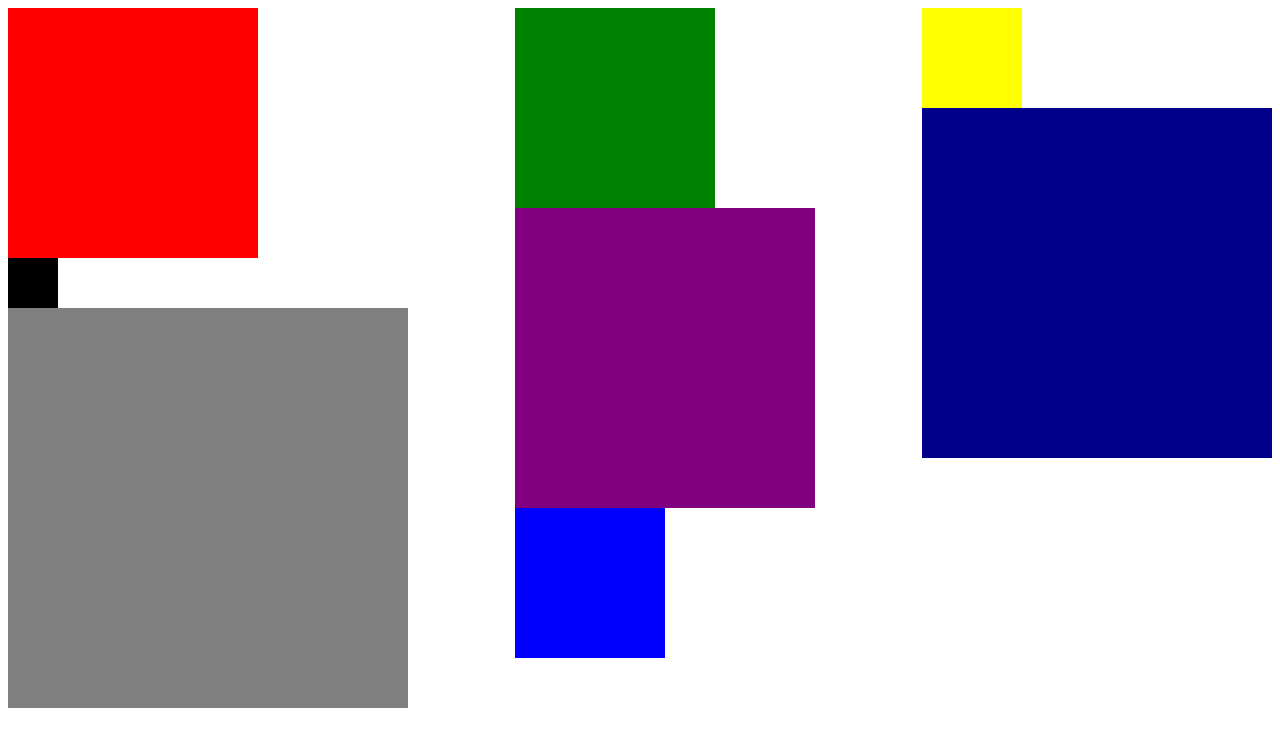
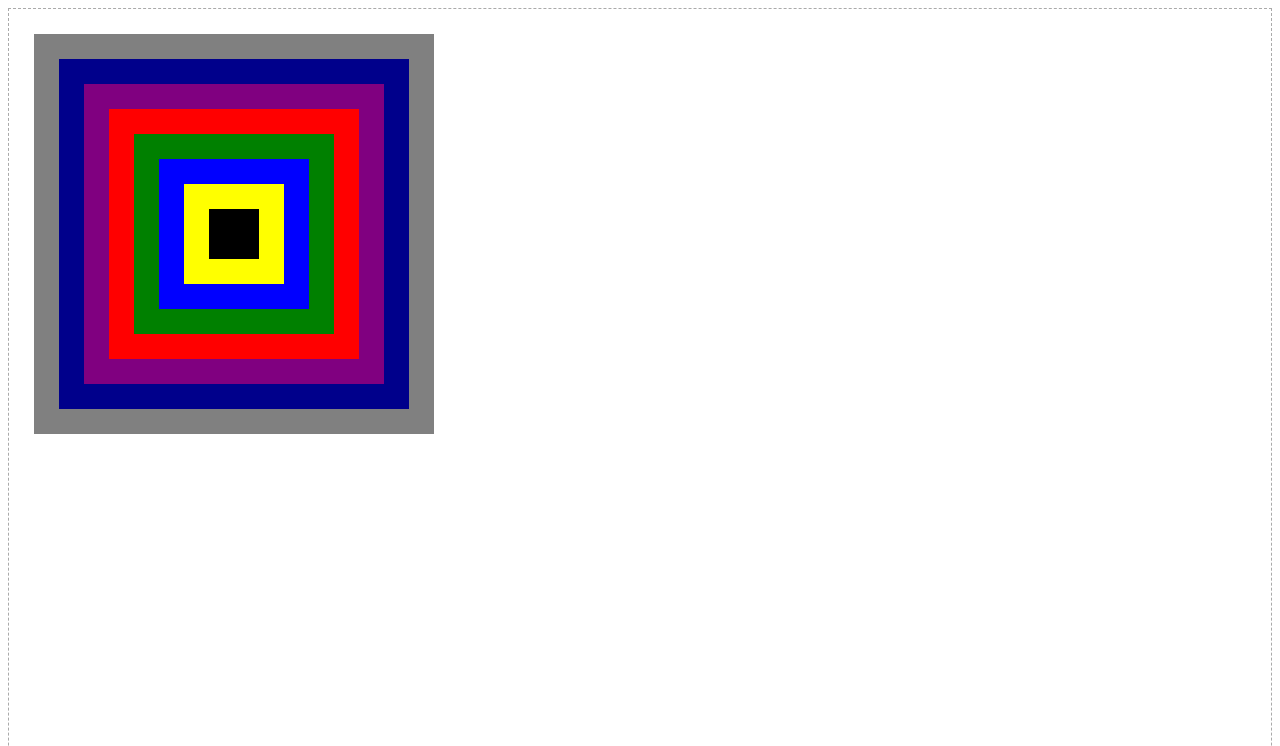
Before and after one commit to TienMat999/set-2025, a plain HTML site: page SET-289/hanoi-tower.html in a window 1280 px wide. Shown: the top 746 px of the page. Drawn offline with Linux system fonts and the light colour scheme.

Commit message:
Upload 3 files CSS position

```diff
--- /dev/null
+++ b/SET-289/hanoi-tower-absolute.css
@@ -0,0 +1,74 @@
+#root {
+  display: flex;
+  justify-content: space-between;
+  position: relative;
+  /* top: calc(25px * 1);
+  left: calc(25px * 1); */
+  /* NOTE: uncomment dòng code để thấy #root */
+  border: 1px dashed #aaa;
+}
+
+.black    { background-color: black;    width: 50px;  height: 50px;  }
+.yellow   { background-color: yellow;   width: 100px; height: 100px; }
+.blue     { background-color: blue;     width: 150px; height: 150px; }
+.green    { background-color: green;    width: 200px; height: 200px; }
+.red      { background-color: red;      width: 250px; height: 250px; }
+.purple   { background-color: purple;   width: 300px; height: 300px; }
+.darkblue { background-color: darkblue; width: 350px; height: 350px; }
+.grey     { background-color: grey;     width: 400px; height: 400px; }
+
+.grey {
+  position: absolute;
+  top: calc(25px * 1);
+  left: calc(25px * 1);
+  z-index: 1;
+}
+
+.darkblue {
+  position: absolute;
+  top: calc(25px * 2);
+  left: calc(25px * 2);
+  z-index: 2;
+}
+
+.purple {
+  position: absolute;
+  top: calc(25px * 3);
+  left: calc(25px * 3);
+  z-index: 3;
+}
+
+.red {
+  position: absolute;
+  top: calc(25px * 4);
+  left: calc(25px * 4);
+  z-index: 4;
+}
+
+.green {
+  position: absolute;
+  top: calc(25px * 5);
+  left: calc(25px * 5);
+  z-index: 5;
+}
+
+.blue {
+  position: absolute;
+  top: calc(25px * 6);
+  left: calc(25px * 6);
+  z-index: 6;
+}
+
+.yellow {
+  position: absolute;
+  top: calc(25px * 7);
+  left: calc(25px * 7);
+  z-index: 7;
+}
+
+.black {
+  position: absolute;
+  top: calc(25px * 8);
+  left: calc(25px * 8);
+  z-index: 8;
+}
--- /dev/null
+++ b/SET-289/hanoi-tower-fixed.css
@@ -0,0 +1,74 @@
+#root {
+  display: flex;
+  justify-content: space-between;
+  position: relative;
+  /* top: calc(25px * 1);
+  left: calc(25px * 1); */
+  /* NOTE: uncomment dòng code để thấy #root */
+  border: 1px dashed #aaa;
+}
+
+.black    { background-color: black;    width: 50px;  height: 50px;  }
+.yellow   { background-color: yellow;   width: 100px; height: 100px; }
+.blue     { background-color: blue;     width: 150px; height: 150px; }
+.green    { background-color: green;    width: 200px; height: 200px; }
+.red      { background-color: red;      width: 250px; height: 250px; }
+.purple   { background-color: purple;   width: 300px; height: 300px; }
+.darkblue { background-color: darkblue; width: 350px; height: 350px; }
+.grey     { background-color: grey;     width: 400px; height: 400px; }
+
+.grey {
+  position: fixed;
+  top: calc(25px * 1);
+  left: calc(25px * 1);
+  z-index: 1;
+}
+
+.darkblue {
+  position: fixed;
+  top: calc(25px * 2);
+  left: calc(25px * 2);
+  z-index: 2;
+}
+
+.purple {
+  position: fixed;
+  top: calc(25px * 3);
+  left: calc(25px * 3);
+  z-index: 3;
+}
+
+.red {
+  position: fixed;
+  top: calc(25px * 4);
+  left: calc(25px * 4);
+  z-index: 4;
+}
+
+.green {
+  position: fixed;
+  top: calc(25px * 5);
+  left: calc(25px * 5);
+  z-index: 5;
+}
+
+.blue {
+  position: fixed;
+  top: calc(25px * 6);
+  left: calc(25px * 6);
+  z-index: 6;
+}
+
+.yellow {
+  position: fixed;
+  top: calc(25px * 7);
+  left: calc(25px * 7);
+  z-index: 7;
+}
+
+.black {
+  position: fixed;
+  top: calc(25px * 8);
+  left: calc(25px * 8);
+  z-index: 8;
+}
--- /dev/null
+++ b/SET-289/hanoi-tower-relative.css
@@ -0,0 +1,72 @@
+#root {
+  /* display: flex;
+  justify-content: space-between; */
+  position: relative;
+  /* NOTE: uncomment dòng code để thấy #root */
+  border: 1px dashed #aaa;
+}
+
+.black    { background-color: black;    width: 50px;  height: 50px;  }
+.yellow   { background-color: yellow;   width: 100px; height: 100px; }
+.blue     { background-color: blue;     width: 150px; height: 150px; }
+.green    { background-color: green;    width: 200px; height: 200px; }
+.red      { background-color: red;      width: 250px; height: 250px; }
+.purple   { background-color: purple;   width: 300px; height: 300px; }
+.darkblue { background-color: darkblue; width: 350px; height: 350px; }
+.grey     { background-color: grey;     width: 400px; height: 400px; }
+
+.grey {
+  position: relative;
+  top: calc((25px * 1) - 300px);
+  left: calc(25px * 1);
+  z-index: 1;
+}
+
+.darkblue {
+  position: relative;
+  top: calc((25px * 2) - 1450px);
+  left: calc(25px * 2);
+  z-index: 2;
+}
+
+.purple {
+  position: relative;
+  top: calc((25px * 3) - 900px);
+  left: calc(25px * 3);
+  z-index: 3;
+}
+
+.red {
+  position: relative;
+  top: calc((25px * 4) - 0px);
+  left: calc(25px * 4);
+  z-index: 4;
+}
+
+.green {
+  position: relative;
+  top: calc((25px * 5) - 700px);
+  left: calc(25px * 5);
+  z-index: 5;
+}
+
+.blue {
+  position: relative;
+  top: calc((25px * 6) - 1200px);
+  left: calc(25px * 6);
+  z-index: 6;
+}
+
+.yellow {
+  position: relative;
+  top: calc((25px * 7) - 1350px);
+  left: calc(25px * 7);
+  z-index: 7;
+}
+
+.black {
+  position: relative;
+  top: calc((25px * 8) - 250px);
+  left: calc(25px * 8);
+  z-index: 8;
+}
--- a/SET-289/hanoi-tower.css
+++ b/SET-289/hanoi-tower.css
@@ -4,50 +4,11 @@
   position: relative;
 }
 
-.red {
-  background-color: red;
-  width: 250px;
-  height: 250px;
-}
-
-.green {
-  background-color: green;
-  width: 200px;
-  height: 200px;
-}
-
-.blue {
-  background-color: blue;
-  width: 150px;
-  height: 150px;
-}
-
-.yellow {
-  background-color: yellow;
-  width: 100px;
-  height: 100px;
-}
-
-.black {
-  background-color: black;
-  width: 50px;
-  height: 50px;
-}
-
-.purple {
-  background-color: purple;
-  width: 300px;
-  height: 300px;
-}
-
-.darkblue {
-  background-color: darkblue;
-  width: 350px;
-  height: 350px;
-}
-
-.grey {
-  background-color: grey;
-  width: 400px;
-  height: 400px;
-}
+.black    { background-color: black;    width: 50px;  height: 50px;  }
+.yellow   { background-color: yellow;   width: 100px; height: 100px; }
+.blue     { background-color: blue;     width: 150px; height: 150px; }
+.green    { background-color: green;    width: 200px; height: 200px; }
+.red      { background-color: red;      width: 250px; height: 250px; }
+.purple   { background-color: purple;   width: 300px; height: 300px; }
+.darkblue { background-color: darkblue; width: 350px; height: 350px; }
+.grey     { background-color: grey;     width: 400px; height: 400px; }
--- a/SET-289/hanoi-tower.html
+++ b/SET-289/hanoi-tower.html
@@ -4,7 +4,10 @@
   <meta charset="UTF-8">
   <meta name="viewport" content="width=device-width, initial-scale=1.0">
   <title>Document</title>
-  <link rel="stylesheet" type="text/css" href="hanoi-tower.css">
+  <!-- <link rel="stylesheet" type="text/css" href="hanoi-tower.css"> -->
+  <!-- <link rel="stylesheet" type="text/css" href="hanoi-tower-fixed.css"> -->
+  <!-- <link rel="stylesheet" type="text/css" href="hanoi-tower-absolute.css"> -->
+  <link rel="stylesheet" type="text/css" href="hanoi-tower-relative.css">
 </head>
 
 <body>
```
